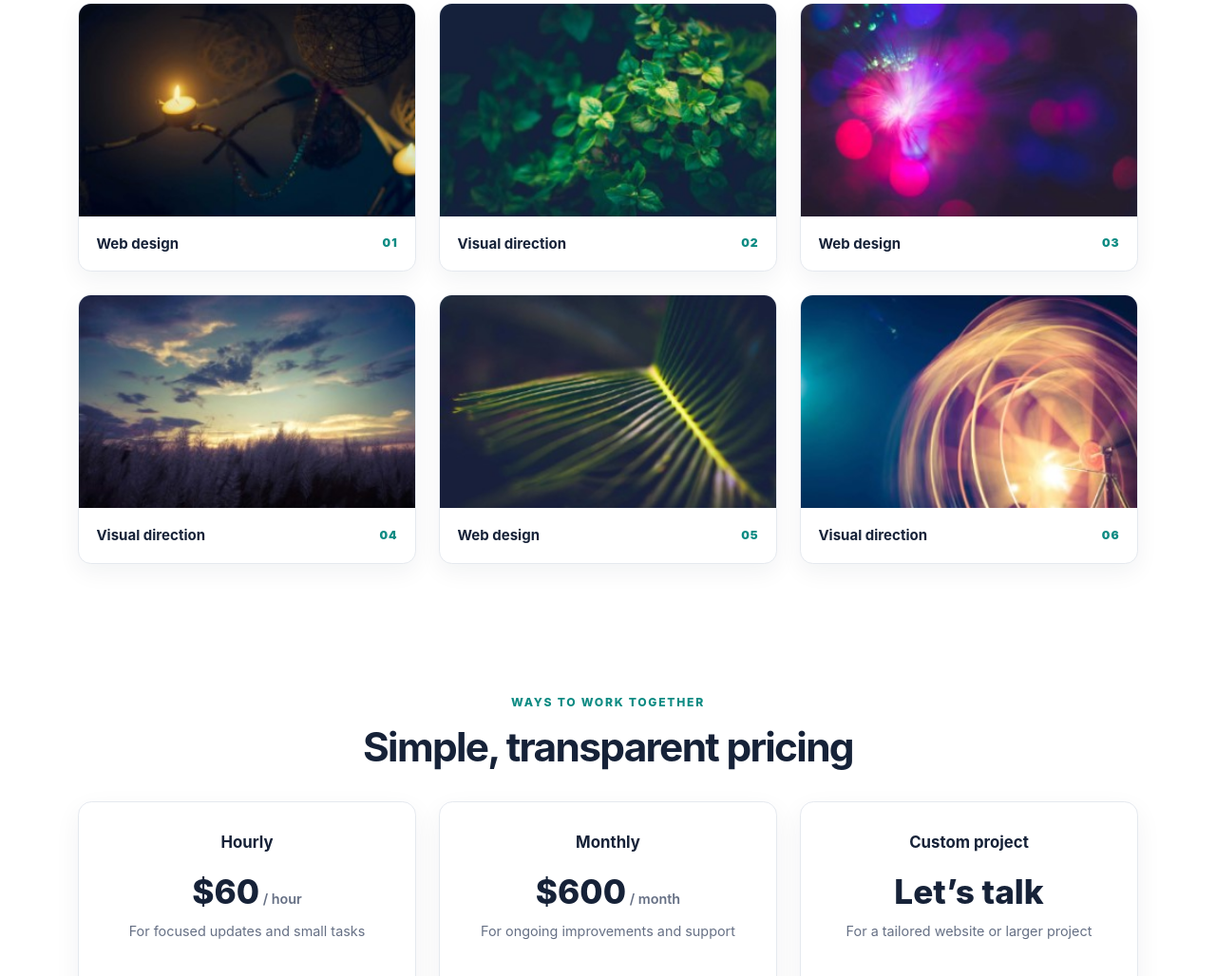
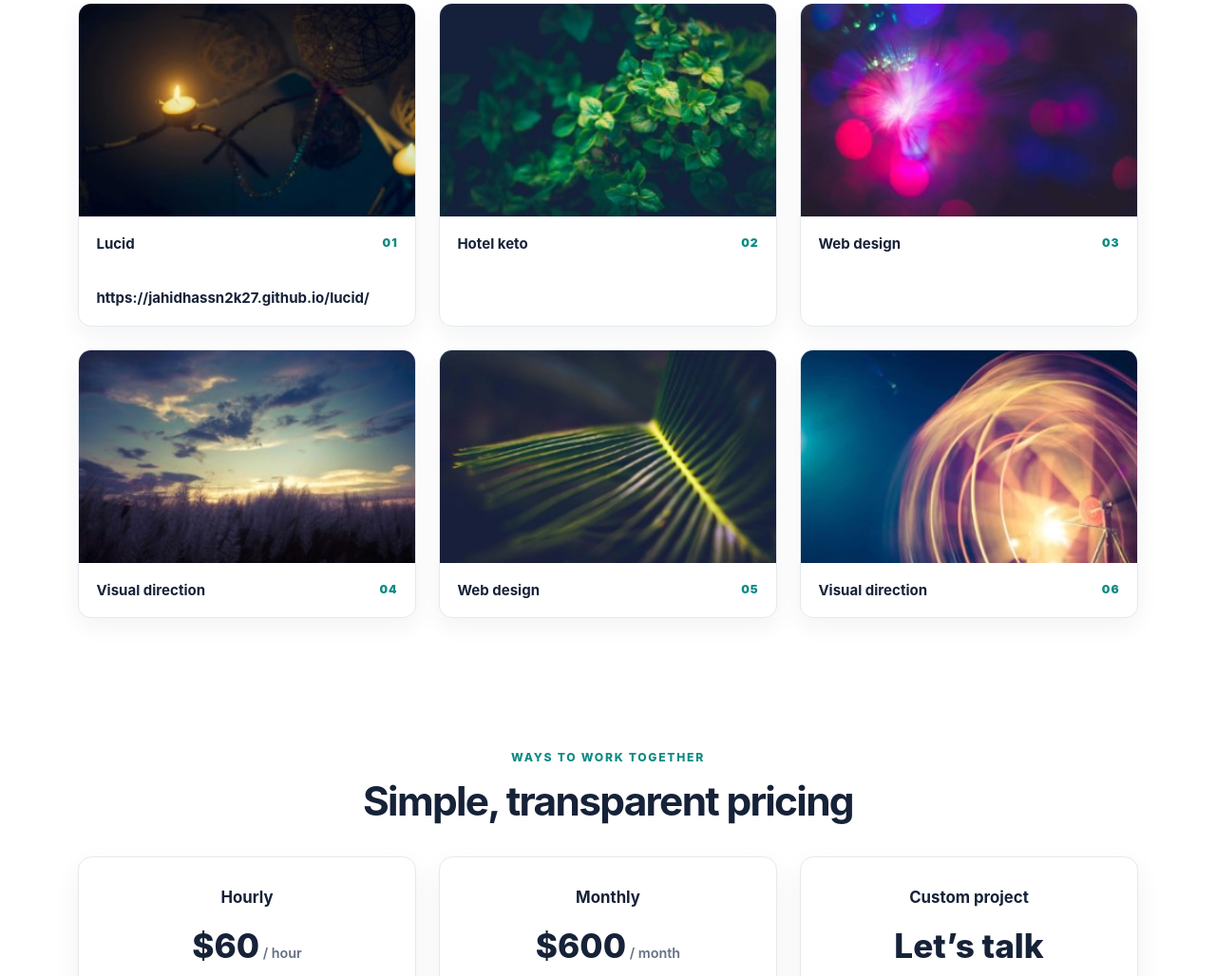
Before and after one commit to Jahid2k26/web.portfolio, a plain HTML site: page index.html in a window 1280 px wide. Shown: the part 3217-4245 px from the top of the page at 95% size. Drawn offline with Linux system fonts and the light colour scheme.

```diff
--- a/index.html
+++ b/index.html
@@ -269,13 +269,14 @@
             <div class="col-md-6 col-lg-4">
               <a class="project-card" href="#contact" aria-label="Discuss a project">
                 <img src="./Img/card-1.jpg" alt="Landscape web design concept" />
-                <span>Web design <strong>01</strong></span>
+                <span>Lucid <strong>01</strong></span>
+                <span>https://jahidhassn2k27.github.io/lucid/</span>
               </a>
             </div>
             <div class="col-md-6 col-lg-4">
               <a class="project-card" href="#contact" aria-label="Discuss a project">
                 <img src="./Img/card-2.jpg" alt="Landscape web design concept" />
-                <span>Visual direction <strong>02</strong></span>
+                <span>Hotel keto <strong>02</strong></span>
               </a>
             </div>
             <div class="col-md-6 col-lg-4">
```
